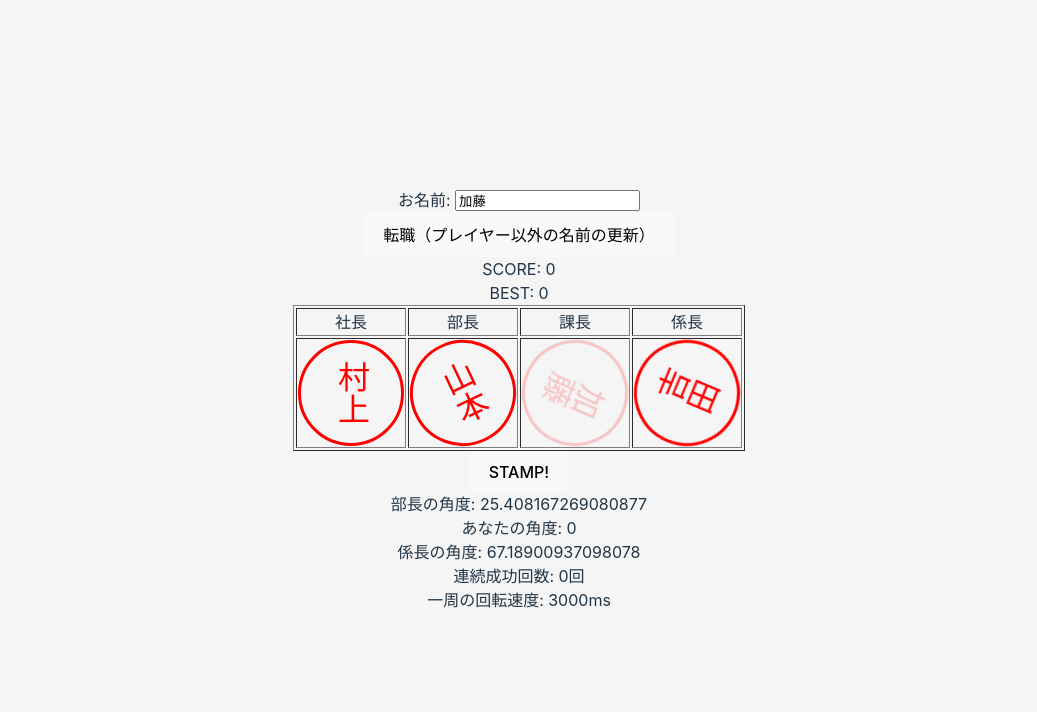
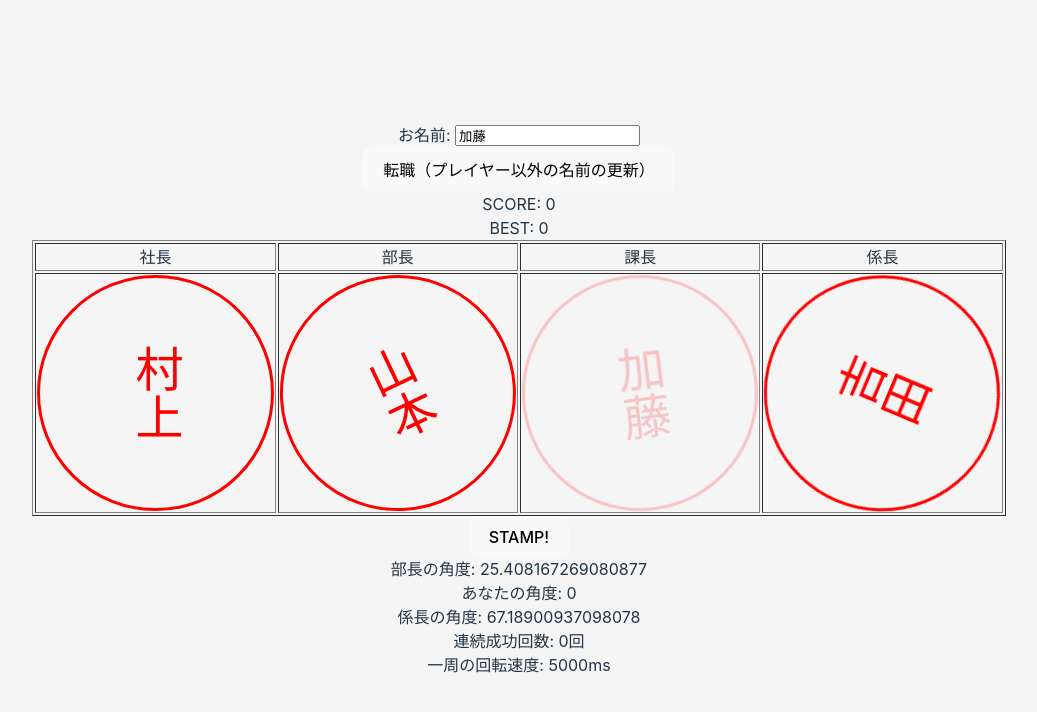
Before and after one commit to YutakaNagai/ojigi-hanko-sample, a Vue app: page / in a window 1280 px wide. Shown: the top 712 px of the page, without its empty margins (121-1158 px from the left). Built offline with nearby package versions, Linux system fonts and the light colour scheme.

Commit message:
構造変更

```diff
--- a/src/App.vue
+++ b/src/App.vue
@@ -25,63 +25,21 @@
         </tr>
 
         <tr>
-            <td>
+            <td v-for="(character, index) in characterList" :key="index">
                 <div
+                    :id="`circle_${index}`"
                     class="circle"
-                    :style="{ transform: `rotate(-${syachou_deg}deg)` }"
+                    :style="
+                        character.isPlayer
+                            ? isRotate
+                                ? 'opacity: 0.2'
+                                : 'opacity: 1;'
+                            : { transform: `rotate(-${character.deg}deg)` }
+                    "
                 >
                     <div class="centeredText">
-                        <div
-                            v-for="character in syachouNameArray"
-                            :key="character"
-                        >
-                            {{ character }}
-                        </div>
-                    </div>
-                </div>
-            </td>
-            <td>
-                <div
-                    class="circle"
-                    :style="{ transform: `rotate(-${buchou_deg}deg)` }"
-                >
-                    <div class="centeredText">
-                        <div
-                            v-for="character in buchouNameArray"
-                            :key="character"
-                        >
-                            {{ character }}
-                        </div>
-                    </div>
-                </div>
-            </td>
-            <td>
-                <div
-                    class="circle"
-                    ref="circleRef"
-                    :style="isRotate ? 'opacity: 0.2' : 'opacity: 1;'"
-                >
-                    <div class="centeredText">
-                        <div
-                            v-for="character in playerNameArray"
-                            :key="character"
-                        >
-                            {{ character }}
-                        </div>
-                    </div>
-                </div>
-            </td>
-            <td>
-                <div
-                    class="circle"
-                    :style="{ transform: `rotate(-${kakarichou_deg}deg)` }"
-                >
-                    <div class="centeredText">
-                        <div
-                            v-for="character in kakarichouNameArray"
-                            :key="character"
-                        >
-                            {{ character }}
+                        <div v-for="char in character.name" :key="char">
+                            {{ char }}
                         </div>
                     </div>
                 </div>
@@ -94,9 +52,9 @@
         </button>
     </div>
 
-    <div>部長の角度: {{ buchou_deg }}</div>
+    <div>部長の角度: {{ characterList[1].deg }}</div>
     <div>あなたの角度: {{ degrees }}</div>
-    <div>係長の角度: {{ kakarichou_deg }}</div>
+    <div>係長の角度: {{ characterList[3].deg }}</div>
 
     <div>連続成功回数: {{ continuousPoint }}回</div>
     <div>一周の回転速度: {{ rotateSpeed }}ms</div>
@@ -140,6 +98,32 @@ export default {
             playerNameArray: [],
             familyOwnedBonus: 1,
             rotateSpeed: 3000,
+            characterList: [
+                {
+                    post: "社長",
+                    deg: 0,
+                    name: "",
+                    isPlayer: false,
+                },
+                {
+                    post: "部長",
+                    deg: 0,
+                    name: "",
+                    isPlayer: false,
+                },
+                {
+                    post: "あなた",
+                    deg: 0,
+                    name: "",
+                    isPlayer: true,
+                },
+                {
+                    post: "係長",
+                    deg: 0,
+                    name: "",
+                    isPlayer: false,
+                },
+            ],
         };
     },
 
@@ -196,18 +180,18 @@ export default {
 
                 // 判定
                 if (
-                    this.degrees > this.buchou_deg &&
-                    this.degrees < this.kakarichou_deg
+                    this.degrees > this.characterList[1].deg &&
+                    this.degrees < this.characterList[3].deg
                 ) {
                     this.isSuccess = true;
                     this.continuousPoint++;
 
                     // テクニカルポイント処理
-                    if (this.degrees - this.buchou_deg <= 5) {
+                    if (this.degrees - this.characterList[1].deg <= 5) {
                         this.resultKey = "PERFECT";
-                    } else if (this.degrees - this.buchou_deg <= 10) {
+                    } else if (this.degrees - this.characterList[1].deg <= 10) {
                         this.resultKey = "GREAT";
-                    } else if (this.degrees - this.buchou_deg <= 15) {
+                    } else if (this.degrees - this.characterList[1].deg <= 15) {
                         this.resultKey = "COOL";
                     } else {
                         this.resultKey = "SUCCESS";
@@ -226,11 +210,11 @@ export default {
         },
         setDigs() {
             // 社長の角度設定
-            this.syachou_deg = 0;
+            this.characterList[0].deg = 0;
             // 部長の角度設定(15-30度)
-            this.buchou_deg = Math.random() * 16 + 15;
+            this.characterList[1].deg = Math.random() * 16 + 15;
             // 係長の角度設定(60-90度)
-            this.kakarichou_deg = Math.random() * 31 + 60;
+            this.characterList[3].deg = Math.random() * 31 + 60;
         },
         updateBestScore() {
             if (this.score > this.bestScore) {
@@ -240,11 +224,12 @@ export default {
         setObj() {
             // 成功していた場合、回転速度が10％アップ
             this.rotateSpeed = this.isSuccess ? this.rotateSpeed * 0.9 : 3000;
+            this.rotateSpeed = 5000;
             // ref属性を使用して要素の参照を取得
-            const circleElement = this.$refs.circleRef;
+            const circleElem = document.getElementById("circle_2");
             // 回転の開始角度としてランダムな値をthis.objに保存する
             this.randomDeg = Math.random() * 360;
-            this.obj = circleElement.animate(
+            this.obj = circleElem.animate(
                 [
                     { transform: `rotate(${this.randomDeg}deg)` },
                     { transform: `rotate(${this.randomDeg - 360}deg)` },
@@ -256,7 +241,7 @@ export default {
             );
         },
         createPlayerNameArray() {
-            this.playerNameArray = [...this.playerName];
+            this.characterList[2].name = [...this.playerName];
         },
         getRandomNameArray() {
             const lastNameIndex = Math.floor(
@@ -266,15 +251,15 @@ export default {
         },
         updateRandomName() {
             // 長たちの苗字をランダム設定
-            this.syachouNameArray = this.getRandomNameArray();
-            this.buchouNameArray = this.getRandomNameArray();
-            this.kakarichouNameArray = this.getRandomNameArray();
+            this.characterList[0].name = this.getRandomNameArray();
+            this.characterList[1].name = this.getRandomNameArray();
+            this.characterList[3].name = this.getRandomNameArray();
 
             // 家族経営ボーナスの設定
             const nameList = [
-                this.syachouNameArray.join(""),
-                this.buchouNameArray.join(""),
-                this.kakarichouNameArray.join(""),
+                this.characterList[0].name.join(""),
+                this.characterList[1].name.join(""),
+                this.characterList[3].name.join(""),
             ];
             let duplicatedFamilyNameCountList = new Array(nameList.length).fill(
                 0
@@ -294,6 +279,14 @@ export default {
             this.familyOwnedBonus =
                 maxDuplicateCount > 1 ? maxDuplicateCount * 10 : 1;
         },
+
+        getFontSize(len) {
+            const circleElem = document.getElementsByClassName("circle")[0];
+            const circleRect = circleElem.getBoundingClientRect();
+            console.log("circleRect :>> ", circleRect);
+            console.log("len :>> ", len);
+            return "50px";
+        },
     },
 
     computed: {},
@@ -303,8 +296,8 @@ export default {
 <style scoped>
 .circle {
     position: relative; /* 親要素を相対位置に設定 */
-    width: 100px;
-    height: 100px;
+    width: 18vw;
+    height: 18vw;
     border-radius: 50%;
     border: 3px solid red;
 }
@@ -317,7 +310,7 @@ export default {
     transform: translate(-50%, -50%); /* 中央揃え */
     text-align: center;
     color: red;
-    font-size: xx-large;
+    font-size: xxx-large;
 }
 
 /* 縦書きのスタイルをそのままにする */
```
